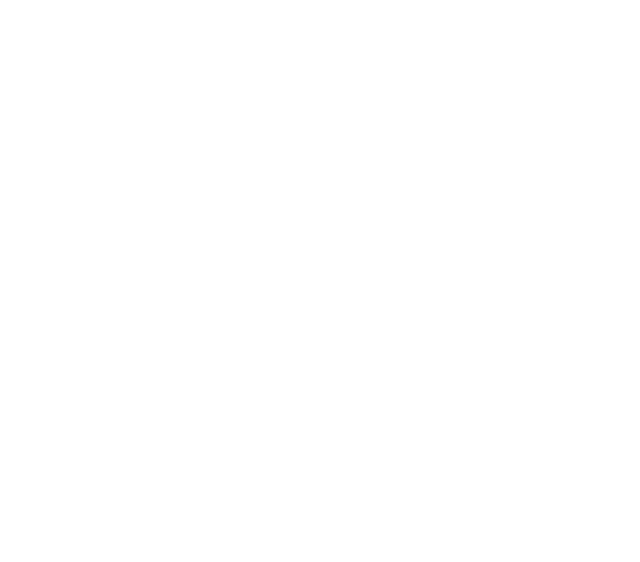
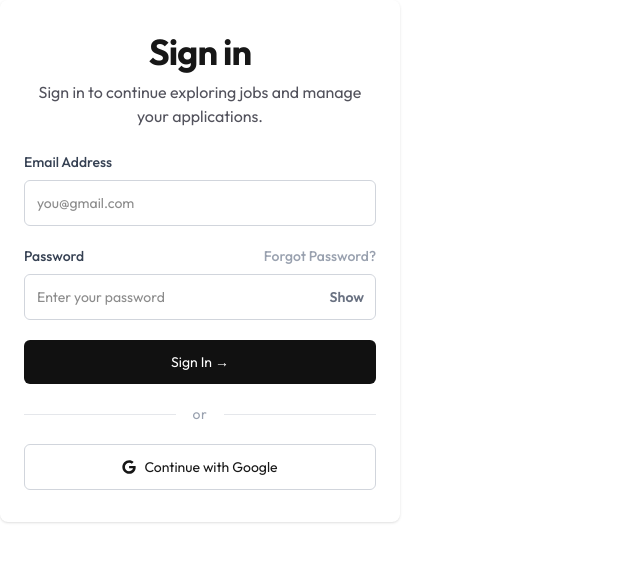
Before and after one commit to vaibhav-khanapure/job-employer-frontend, a Next.js app: page / in a window 1280 px wide. Shown: the top 562 px of the page, without its empty margins (0-640 px from the left). Built offline with nearby package versions, Linux system fonts and the light colour scheme.

Commit message:
feat: add login form design

```diff
--- a/package.json
+++ b/package.json
@@ -11,7 +11,8 @@
   "dependencies": {
     "next": "16.4.2",
     "react": "19.3.0",
-    "react-dom": "19.3.0"
+    "react-dom": "19.3.0",
+    "react-icons": "^5.7.0"
   },
   "devDependencies": {
     "@tailwindcss/turbopack": "^4",
--- a/src/app/globals.css
+++ b/src/app/globals.css
@@ -3,12 +3,18 @@
 :root {
   --background: #ffffff;
   --foreground: #171717;
+
+  --brand-primary: #111;
+  /* --brand-primary: #2563eb; */
 }
 
 @theme inline {
   --color-background: var(--background);
   --color-foreground: var(--foreground);
-  --font-sans: var(--font-jakarta-sans);
+
+  --color-primary: var(--brand-primary);
+
+  --font-sans: var(--font-outfit);
 }
 
 /* @media (prefers-color-scheme: dark) {
@@ -21,5 +27,23 @@
 body {
   background: var(--background);
   color: var(--foreground);
-  font-family: Arial, Helvetica, sans-serif;
+  font-family: var(--font-outfit), Arial, Helvetica, sans-serif;
 }
+
+button {
+  cursor: pointer;
+}
+
+@layer components {
+  .input {
+    @apply p-3 text-sm rounded-md w-full outline-none border border-gray-300 focus:border-gray-600;
+  }
+
+  .btn {
+    @apply p-3 text-sm rounded-md w-full border-none text-white bg-primary;
+  }
+
+  .label {
+    @apply text-sm font-medium text-gray-700;
+  }
+}
--- a/src/app/layout.tsx
+++ b/src/app/layout.tsx
@@ -1,10 +1,10 @@
 import type { Metadata } from "next";
-import { Plus_Jakarta_Sans } from "next/font/google";
+import { Outfit } from "next/font/google";
 import "./globals.css";
 import APP from "../constants/app";
 
-const jakartaSans = Plus_Jakarta_Sans({
-  variable: "--font-jakarta-sans",
+const outfit = Outfit({
+  variable: "--font-outfit",
   subsets: ["latin"],
   display: "swap"
 });
@@ -16,7 +16,7 @@
 
 const RootLayout = ({ children }: LayoutProps<"/">) => {
   return (
-    <html lang="en" className={`${jakartaSans.variable} h-full antialiased`}>
+    <html lang="en" className={`${outfit.variable} h-full antialiased`}>
       <body className="min-h-full flex flex-col">{children}</body>
     </html>
   );
--- a/src/components/pages/index/components/auth/Auth.tsx
+++ b/src/components/pages/index/components/auth/Auth.tsx
@@ -1,10 +1,24 @@
 'use client';
 
+import { useState } from "react";
+import authFormTitles from "../../data/authFormTitles";
+import type { AuthFormType } from "../../types/auth.types";
+import Login from "./forms/Login";
+
 const Auth = () => {
-
+    const [formType, setFormType] = useState<AuthFormType>('login');
+    const formTitle = authFormTitles.find(form => form.type === formType);
 
     return (
-        <div></div>
+        <div className="p-6 py-8 max-w-100 rounded-lg shadow-sm">
+
+            <div className="text-center mb-6">
+                <h1 className="text-4xl font-bold tracking-tight mb-2">{formTitle?.title}</h1>
+                <p className="text-zinc-600">{formTitle?.subtitle}</p>
+            </div>
+
+            {formType === 'login' && <Login />}
+        </div>
     );
 };
 
--- /dev/null
+++ b/src/components/pages/index/components/auth/components/GoogleSignInButton.tsx
@@ -0,0 +1,12 @@
+import { FaGoogle } from 'react-icons/fa';
+
+const GoogleSignInButton = () => {
+    return (
+        <div className="flex items-center justify-center p-3 gap-2 cursor-pointer text-sm rounded-md transition duration-200 border border-gray-300 hover:bg-primary hover:border-black hover:text-white">
+            <FaGoogle />
+            <span>Continue with Google</span>
+        </div>
+    );
+};
+
+export default GoogleSignInButton;
--- a/src/components/pages/index/components/auth/forms/Login.tsx
+++ b/src/components/pages/index/components/auth/forms/Login.tsx
@@ -1,8 +1,68 @@
-import React from 'react'
+import { useState } from "react";
+import GoogleSignInButton from "../components/GoogleSignInButton";
 
 const Login = () => {
+    const [showPassword, setShowPassword] = useState(false);
+
     return (
-        <form>Login</form>
+        <form className="flex flex-col gap-5">
+
+            <div className="flex flex-col gap-2">
+                <label htmlFor="email" className="label">Email Address</label>
+                <input
+                    autoComplete="email"
+                    className="input"
+                    id="email"
+                    placeholder="you@gmail.com"
+                    required
+                    type="email"
+                />
+            </div>
+
+            <div className="flex flex-col gap-2">
+                <div className="flex items-center justify-between">
+                    <label htmlFor="password" className="label">Password</label>
+                    <span className="label cursor-pointer text-gray-400 hover:text-primary hover:underline">
+                        Forgot Password?
+                    </span>
+                </div>
+
+                <div className="relative overflow-hidden">
+                    <input
+                        autoComplete="current-password"
+                        className="input pr-20"
+                        id="password"
+                        placeholder="Enter your password"
+                        required
+                        type={showPassword ? "text" : "password"}
+                    />
+
+                    <button
+                        type="button"
+                        className="absolute inset-y-0 right-3 text-sm font-semibold text-gray-500 transition-colors hover:text-primary"
+                        onClick={() => setShowPassword(prev => !prev)}
+                    >
+                        {showPassword ? 'Hide' : 'Show'}
+                    </button>
+                </div>
+            </div>
+
+            <button type="submit" className="btn">
+                Sign In
+                <span aria-hidden="true"> →</span>
+            </button>
+
+            <div className="flex items-center gap-4">
+                <hr className="flex-1 border-0 border-t border-gray-200" />
+                <span className="text-sm tracking-wider text-gray-400">
+                    or
+                </span>
+                <hr className="flex-1 border-0 border-t border-gray-200" />
+            </div>
+
+            <GoogleSignInButton />
+
+        </form>
     );
 };
 
```
Also changed, not shown: 1 other file (tests, documents, lock files or other folders).
